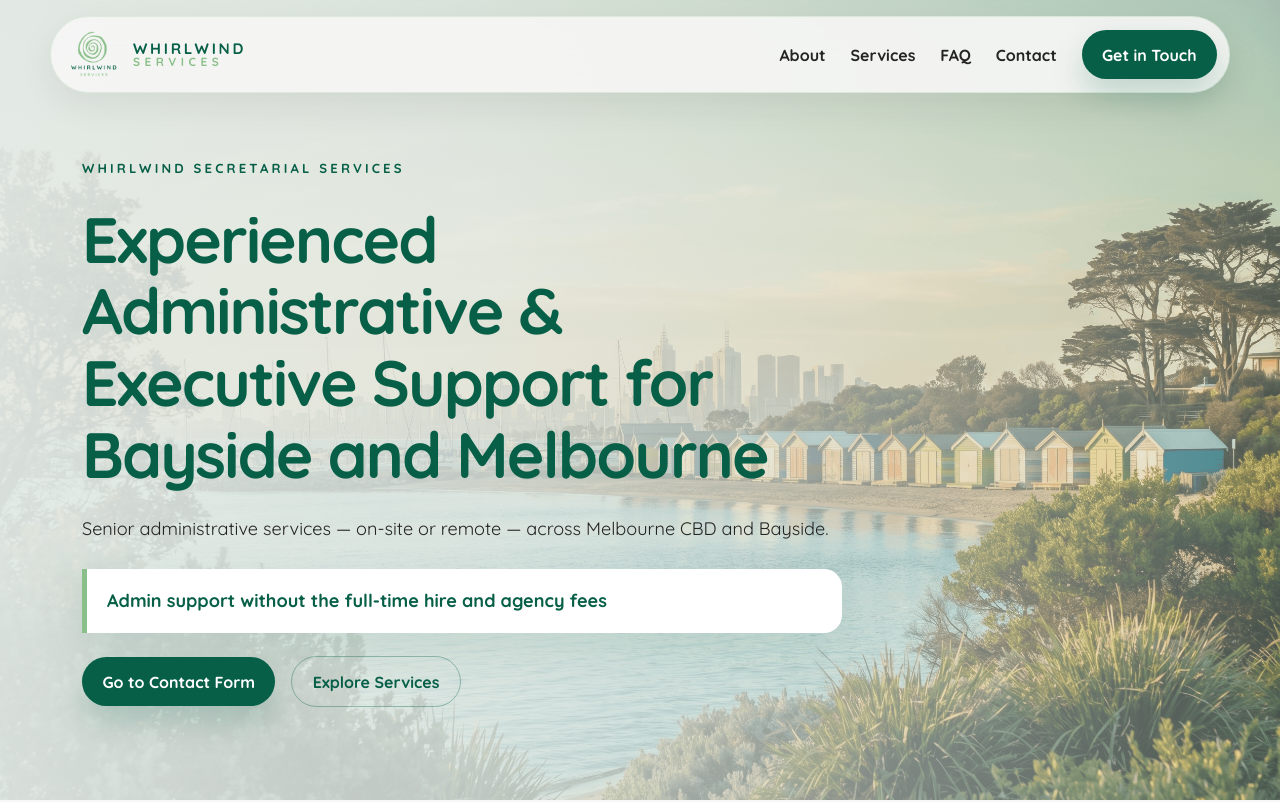
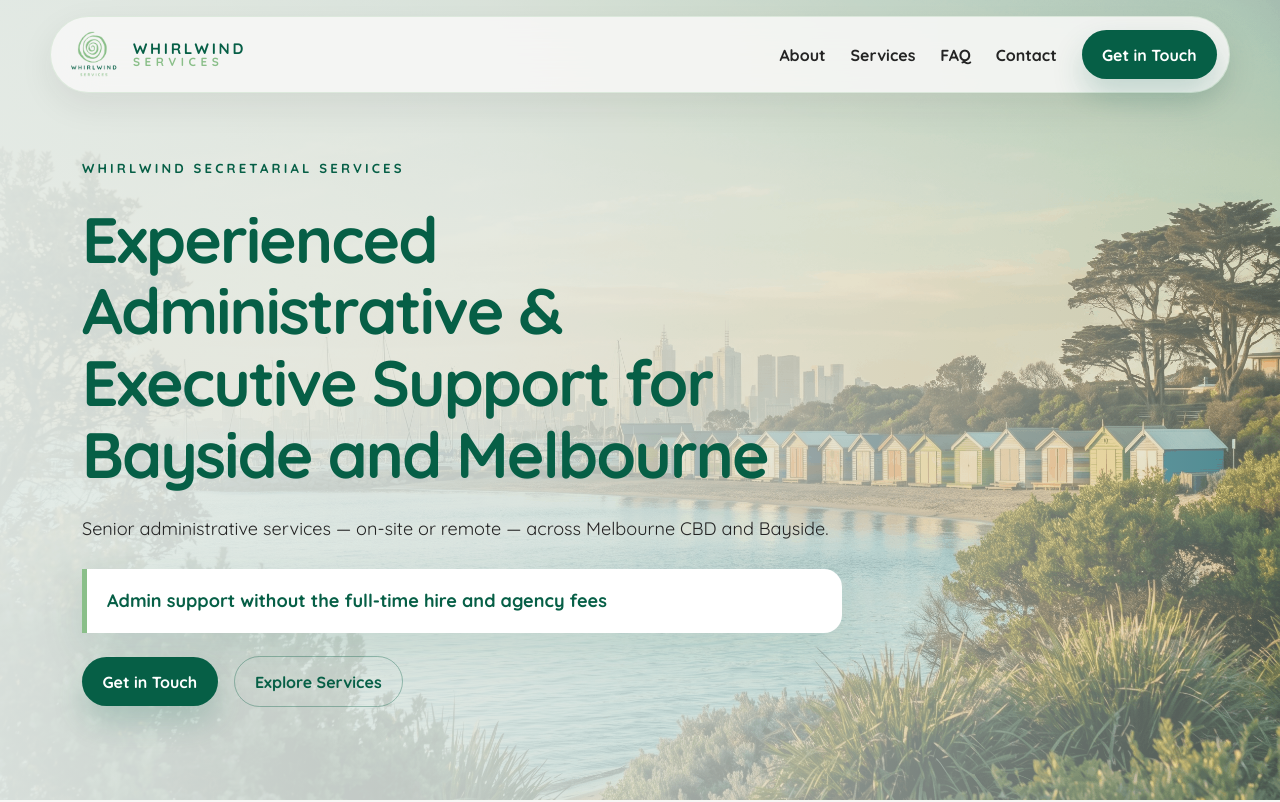
Before and after one commit to BrightPathCreative/whirlwind-services, a Next.js app: page / in a window 1280 px wide. Shown: the top 802 px of the page. Built offline with nearby package versions, Linux system fonts and the light colour scheme.

Commit message:
Restore branded CTA wording
Keep contact CTAs aligned with approved copy while linking through to the contact page.

Co-authored-by: Cursor <cursoragent@cursor.com>

```diff
--- a/app/page.tsx
+++ b/app/page.tsx
@@ -32,7 +32,7 @@ export default function HomePage() {
           <SectionReveal delay={0.28}>
             <div className="button-row">
               <Link className="button button-primary" href="/contact">
-                Go to Contact Form
+                Get in Touch
               </Link>
               <Link className="button button-outline" href="/services">
                 Explore Services
--- a/components/CTASection.tsx
+++ b/components/CTASection.tsx
@@ -17,7 +17,7 @@ export function CTASection({
         <p>{body}</p>
         <div className="button-row">
           <Link className="button button-light" href="/contact">
-            Go to Contact Form
+            Get in Touch
           </Link>
         </div>
       </div>
```
